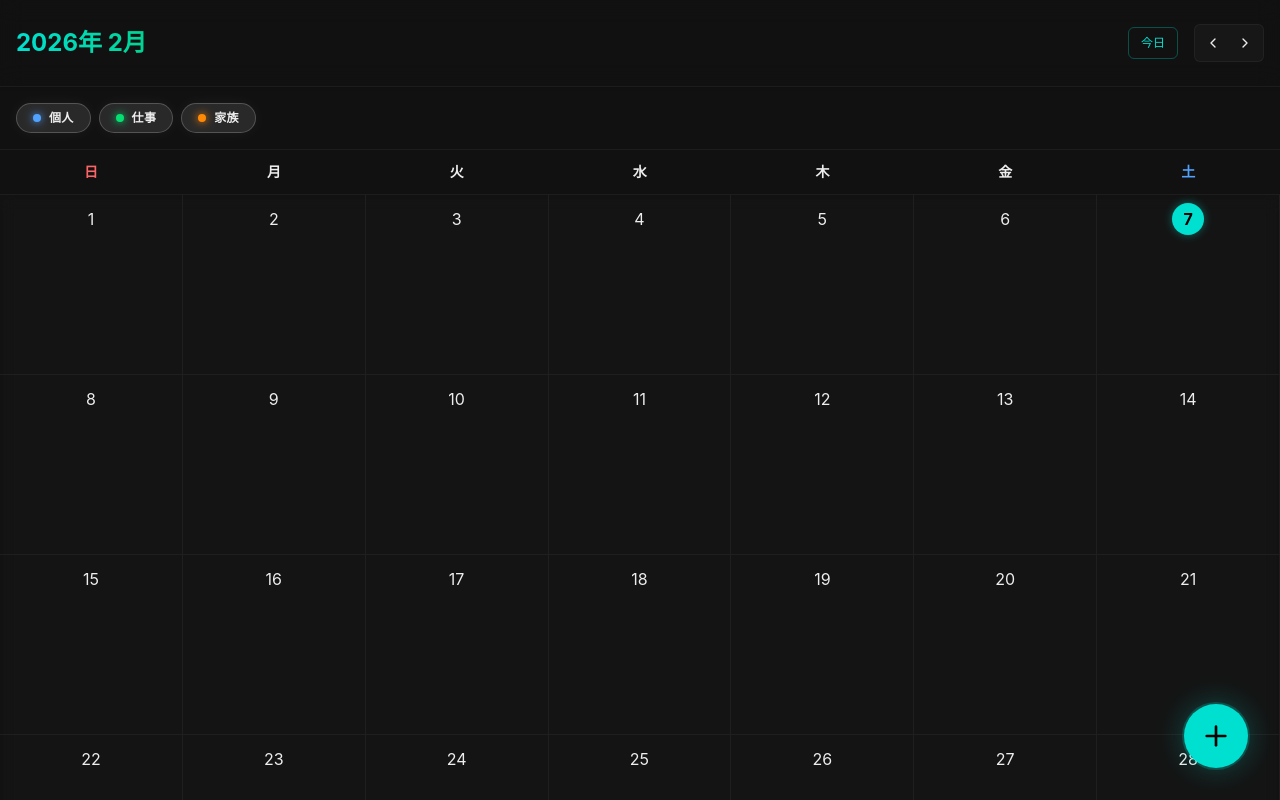
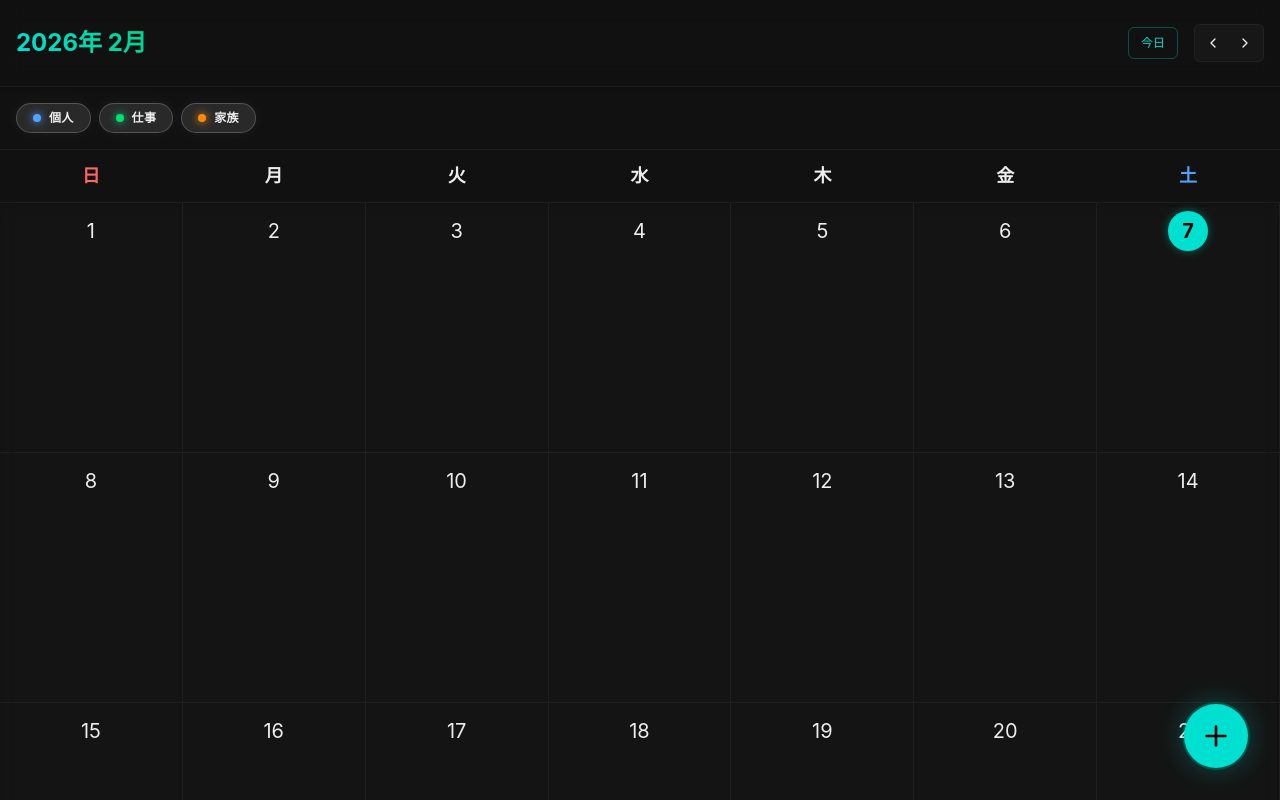
Before and after one commit to rikutoaimanga-max/nextjs-calendar-app, a Next.js app: page / in a window 1280 px wide. Shown: the top 800 px of the page. Built offline with nearby package versions, Linux system fonts and the light colour scheme.

Commit message:
Maximize calendar layout for PC

```diff
--- a/src/components/calendar/CalendarGrid.tsx
+++ b/src/components/calendar/CalendarGrid.tsx
@@ -45,7 +45,7 @@ export function CalendarGrid({ currentDate, events, onDayClick, onEventClick }:
                     <div
                         key={day}
                         className={cn(
-                            "py-3 text-center text-xs md:text-sm font-bold tracking-wider",
+                            "py-3 text-center text-xs md:text-base lg:text-lg font-bold tracking-wider",
                             index === 0 ? "text-red-400" : index === 6 ? "text-blue-400" : "text-muted-foreground"
                         )}
                     >
@@ -65,7 +65,7 @@ export function CalendarGrid({ currentDate, events, onDayClick, onEventClick }:
                             key={day.toString()}
                             onClick={() => onDayClick(day)}
                             className={cn(
-                                "min-h-[100px] md:min-h-[150px] lg:min-h-[180px] border-b border-r border-white/5 p-1 relative transition-all duration-200 hover:bg-white/5 cursor-pointer group",
+                                "min-h-[100px] md:min-h-[200px] lg:min-h-[250px] border-b border-r border-white/5 p-1 relative transition-all duration-200 hover:bg-white/5 cursor-pointer group",
                                 !isCurrentMonth && "bg-black/20 text-muted-foreground/50",
                                 // Left border for first column
                                 dayIdx % 7 === 0 && "border-l-0"
@@ -75,7 +75,7 @@ export function CalendarGrid({ currentDate, events, onDayClick, onEventClick }:
                             <div className="flex justify-center mt-1">
                                 <span
                                     className={cn(
-                                        "text-sm md:text-base w-8 h-8 flex items-center justify-center rounded-full transition-all",
+                                        "text-sm md:text-lg lg:text-xl w-8 h-8 md:w-10 md:h-10 flex items-center justify-center rounded-full transition-all",
                                         isToday(day)
                                             ? "bg-primary text-primary-foreground font-bold shadow-[0_0_10px_rgba(0,224,208,0.4)]"
                                             : isCurrentMonth
@@ -89,7 +89,7 @@ export function CalendarGrid({ currentDate, events, onDayClick, onEventClick }:
                             <div className="flex flex-col gap-0.5 px-0.5 overflow-hidden">
                                 {events
                                     .filter((event) => isSameDay(event.start, day))
-                                    .slice(0, 10) // Show more events on large screens
+                                    .slice(0, 15) // Show even more events on large screens
                                     .map((event) => (
                                         <div
                                             key={event.id}
@@ -98,7 +98,7 @@ export function CalendarGrid({ currentDate, events, onDayClick, onEventClick }:
                                                 onEventClick(event);
                                             }}
                                             className={cn(
-                                                "text-[10px] md:text-xs truncate rounded px-1.5 py-0.5 text-white bg-opacity-90 shadow-sm transition-transform hover:scale-105",
+                                                "text-[10px] md:text-sm lg:text-base truncate rounded px-1.5 py-0.5 text-white bg-opacity-90 shadow-sm transition-transform hover:scale-105",
                                                 event.calendarId === 'personal' ? 'bg-blue-500' :
                                                     event.calendarId === 'work' ? 'bg-green-500' :
                                                         event.calendarId === 'family' ? 'bg-orange-500' : 'bg-gray-500'
```
